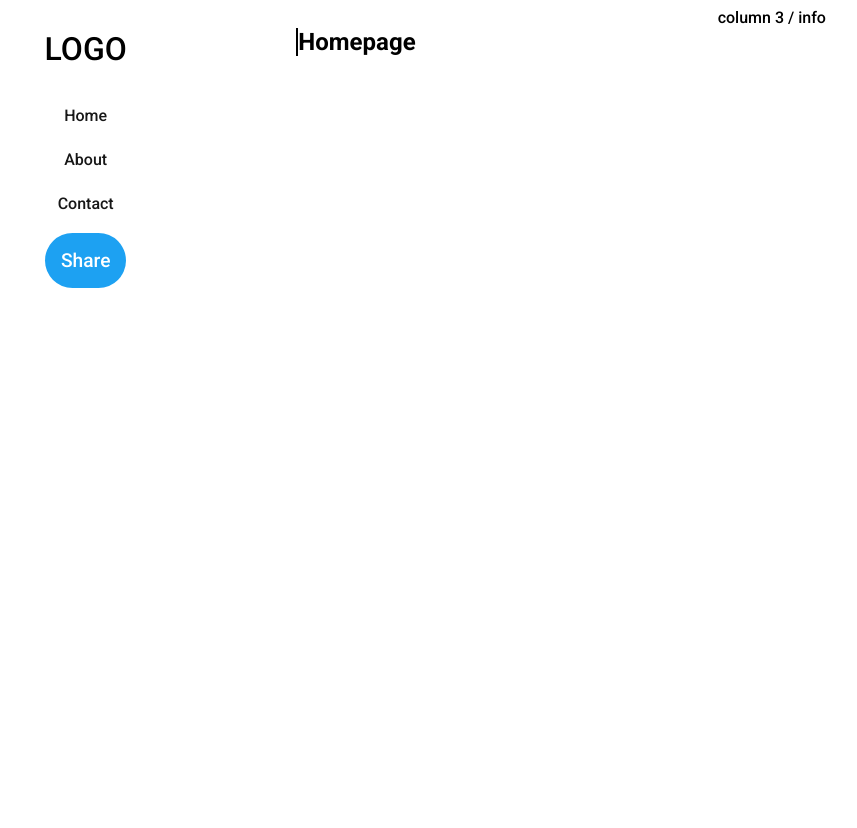
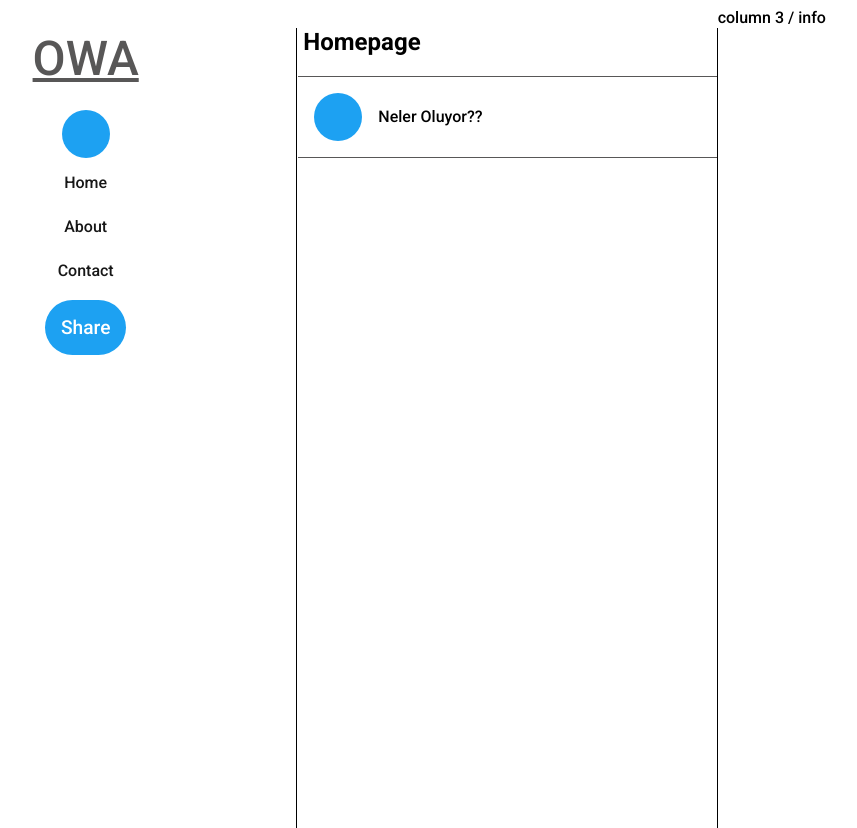
Before and after one commit to ramazandogna/one-with-all-social, a React (Create React App) app: page / in a window 1280 px wide. Shown: the whole page, without its empty margins (133-990 px from the left). Built offline with nearby package versions, Linux system fonts and the light colour scheme.

Commit message:
main page is creating

```diff
--- a/src/App.css
+++ b/src/App.css
@@ -19,8 +19,10 @@ html {
 }
 
 .sidebar-logo {
-   font-size: 2rem;
+   font-size: 3rem;
    padding: 1.4rem;
+   text-decoration: underline;
+   color: #585757;
 }
 
 .sidebar-menu-ul {
@@ -66,9 +68,51 @@ html {
    text-decoration: underline;
    cursor: pointer;
 }
+.sidebar-profile {
+   background-color: #1da1f2;
+   width: 3rem;
+   height: 3rem;
+   display: flex;
+   border-radius: 9999px;
+   position: relative;
+   margin: auto;
+}
 
 /* Main */
 
 .main-column {
-   border-left: 2px solid;
+   border-left: 0.5px solid;
+   border-right: 0.5px solid;
+   padding-left: 6px;
+   height: 100vh;
+   position: relative;
 }
+
+.main-column-title {
+   display: flex;
+   margin-left: 1rem;
+}
+
+.main-column-share {
+   padding: 1rem;
+   display: flex;
+   border-top: 1px solid #585757;
+   border-bottom: 1px solid #585757;
+   border-color: #585757;
+   margin-left: -5px;
+}
+
+.main-column-tweet {
+   display: flex;
+   align-items: center;
+   margin-left: 1rem;
+}
+
+.main-column-profile {
+   background-color: #1da1f2;
+   width: 3rem;
+   height: 3rem;
+   display: flex;
+   border-radius: 9999px;
+   position: relative;
+}
--- a/src/components/MainColumn/MainColumn.js
+++ b/src/components/MainColumn/MainColumn.js
@@ -5,6 +5,10 @@ class MainColumn extends Component {
       return (
          <div className="main-column">
             <h2>Homepage</h2>
+            <div className="main-column-share">
+               <div className="main-column-profile"></div>
+               <div className="main-column-tweet">Neler Oluyor??</div>
+            </div>
          </div>
       );
    }
--- a/src/components/Sidebar/Sidebar.js
+++ b/src/components/Sidebar/Sidebar.js
@@ -4,8 +4,11 @@ import React from 'react';
 function Sidebar() {
    return (
       <div className="sidebar-menu">
-         <div className="sidebar-logo">LOGO</div>
+         <div className="sidebar-logo">OWA</div>
          <ul class="sidebar-menu-ul">
+            <li>
+               <a href="#" className="sidebar-profile"></a>
+            </li>
             <li class="sidebar-menu-element">
                <a href="#">Home</a>
             </li>
```
